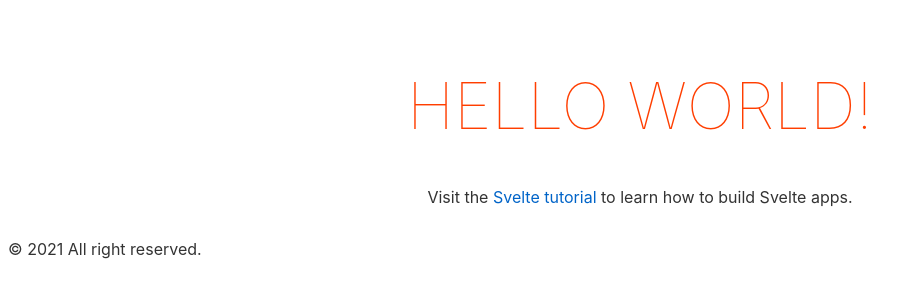
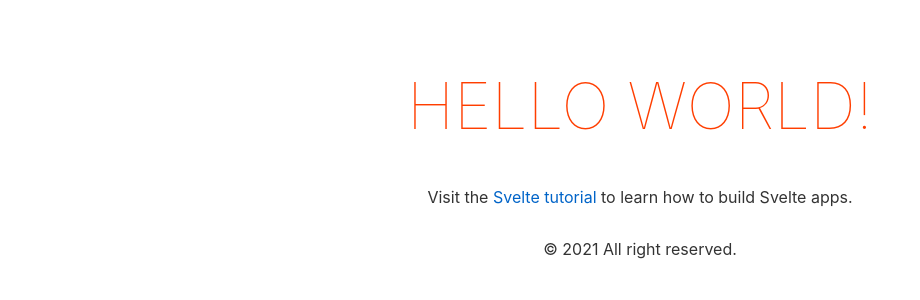
Before and after one commit to ikhsan15/svelte-charity, a Svelte app: page / in a window 1280 px wide. Shown: the top 300 px of the page, without its empty margins (0-920 px from the left). Built offline with nearby package versions, Linux system fonts and the light colour scheme.

Commit message:
test push

```diff
--- a/src/App.svelte
+++ b/src/App.svelte
@@ -6,7 +6,7 @@
 	<h1>Hello {name}!</h1>
 	<p>Visit the <a href="https://svelte.dev/tutorial">Svelte tutorial</a> to learn how to build Svelte apps.</p>
 </main>
-<footer>&copy 2021 All right reserved.</footer>
+<footer align="center">&copy 2021 All right reserved.</footer>
 
 <style>
 	main {
```
